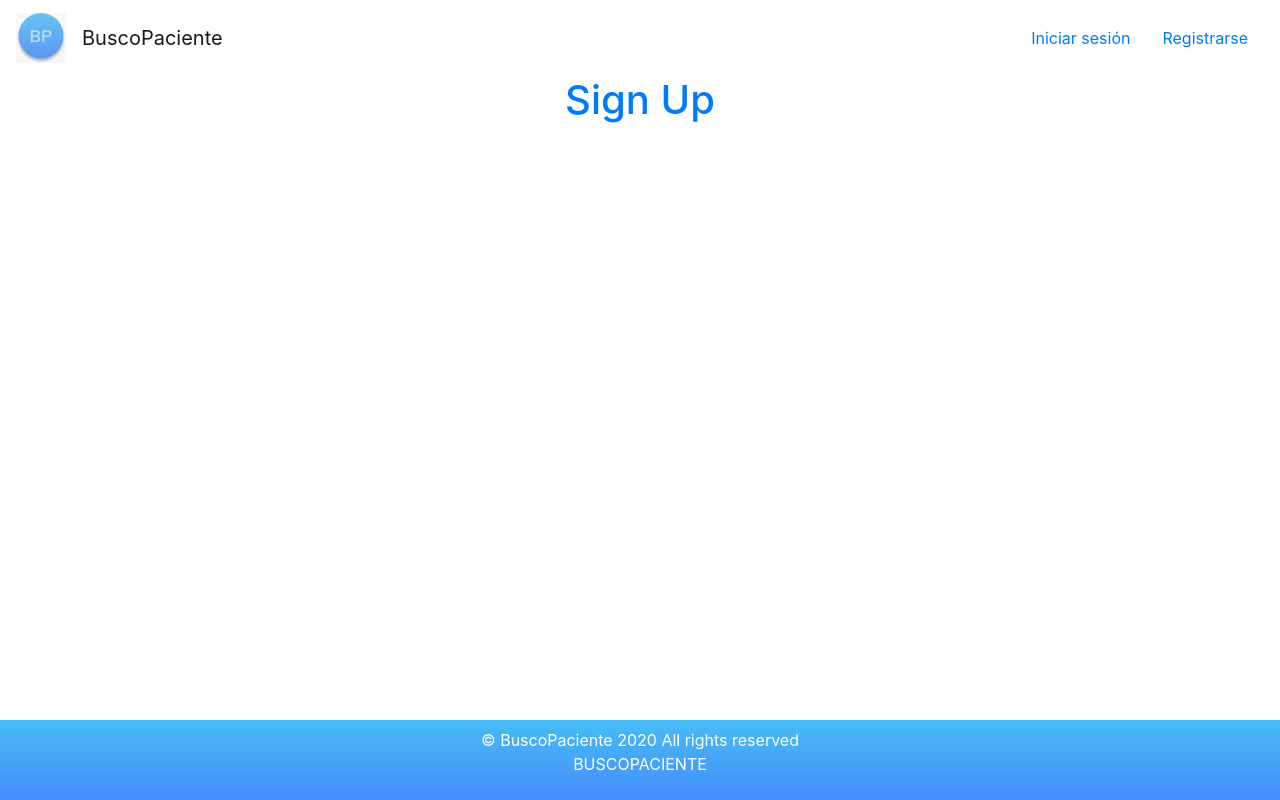
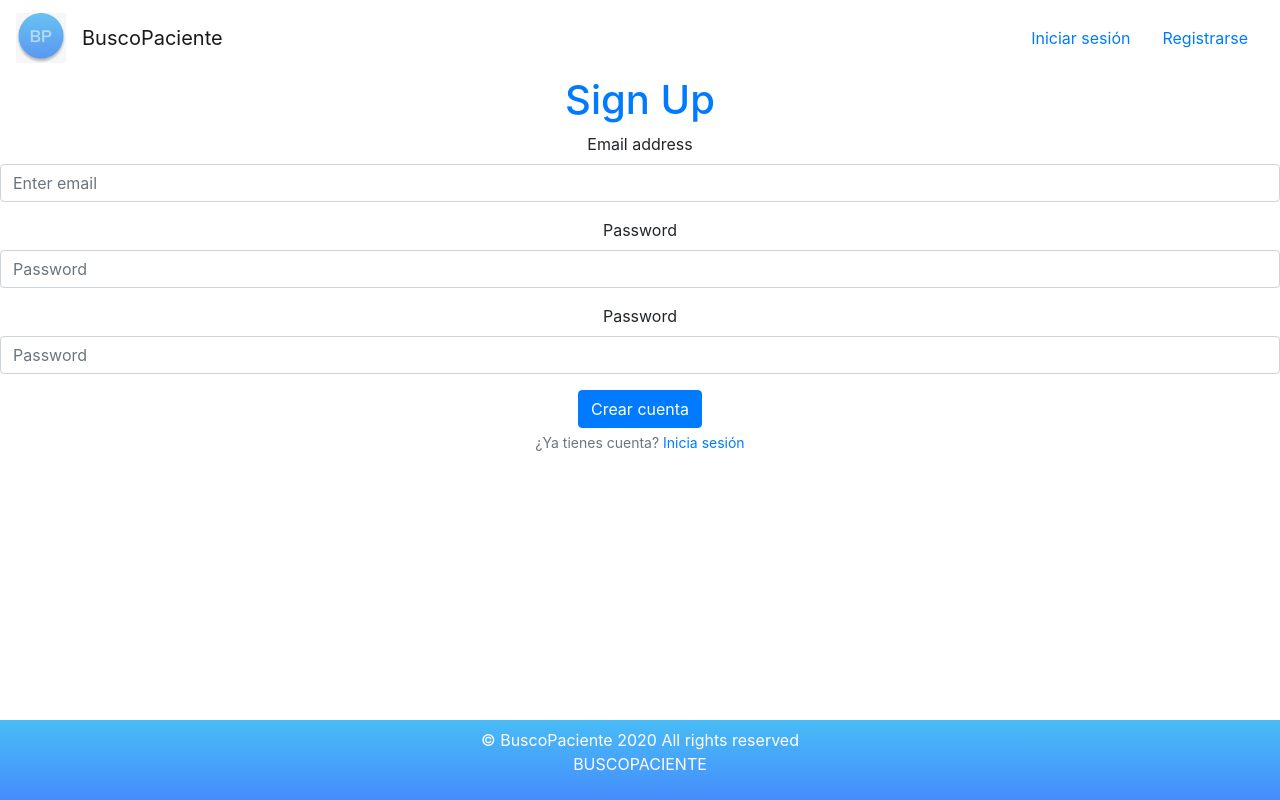
Before and after one commit to celinediaz/buscopaciente, a React (Create React App) app: page /signup in a window 1280 px wide. Built offline with nearby package versions, Linux system fonts and the light colour scheme; no server answers.

Commit message:
Sign up
This is incomplete but I've been battling with this for hours and the sign up finally works. It's a rough one though.

```diff
--- a/package.json
+++ b/package.json
@@ -10,6 +10,7 @@
     "@testing-library/react": "^11.2.5",
     "@testing-library/user-event": "^12.8.3",
     "bootstrap": "^4.6.0",
+    "firebase": "^8.3.2",
     "moment": "^2.29.1",
     "react": "^17.0.1",
     "react-bootstrap": "^1.5.2",
--- a/src/App.js
+++ b/src/App.js
@@ -7,6 +7,7 @@ import VerCitas from './components/VerCitas';
 import AgendarCita from './components/AgendarCita';
 import LandingPage from './components/LandingPage';
 import 'bootstrap/dist/css/bootstrap.min.css';
+import { AuthProvider } from "./contexts/AuthContext";
 import {BrowserRouter as Router, Route, Switch} from 'react-router-dom';
 
 
@@ -15,6 +16,7 @@ function App() {
     <Router>
     <div className="App">
       <Navb />
+      <AuthProvider>
         <Switch>
           <Route exact path="/">
             < LandingPage />
@@ -32,7 +34,7 @@ function App() {
             < AgendarCita />
           </Route>
         </Switch>
-
+        </AuthProvider>
       <Footer />
     </div>
     </Router>
--- a/src/components/Signup.js
+++ b/src/components/Signup.js
@@ -1,9 +1,56 @@
-import React from 'react'
+import React, {useRef, useState} from 'react'
+import { Form, Button, Alert} from "react-bootstrap";
+import { Link } from "react-router-dom";
+import { useAuth } from "../contexts/AuthContext"
+const Signup = () => {
+    const emailRef =useRef();
+    const passRef =useRef();
+    const passConfRef =useRef();
+    const { signup } = useAuth()
+    const [error, setError] = useState('');
+    const [loading, setLoading] = useState(false);
 
-const Signup = () => {
+    async function handleSubmit(e){
+        e.preventDefault()
+        if(passRef.current.value !== passConfRef.current.value){
+            return setError('Las contraseñas son diferentes')
+        }
+        try{
+            setError("")
+            setLoading(true)
+            await signup(emailRef.current.value, passRef.current.value)
+        } catch {
+            console.log("error")
+            setError("No se ha podido crear la cuenta")
+        }
+        setLoading(false);
+    }
     return (
         <div>
             <h1>Sign Up</h1>
+            {error && <Alert variant="danger">{error}</Alert>}
+
+            <Form onSubmit={handleSubmit}>
+              <Form.Group controlId="formBasicEmail">
+                <Form.Label>Email address</Form.Label>
+                <Form.Control type="email" ref={emailRef} placeholder="Enter email" />
+              </Form.Group>
+              <Form.Group controlId="formBasicPassword">
+                <Form.Label>Password</Form.Label>
+                <Form.Control type="password" ref={passRef} placeholder="Password" />
+              </Form.Group>
+              <Form.Group controlId="formBasicPasswordConfirm">
+                <Form.Label>Password</Form.Label>
+                <Form.Control type="password" ref={passConfRef} placeholder="Password" />
+              </Form.Group>
+              <Button variant="primary" type="submit" disabled={loading}>
+                Crear cuenta
+              </Button>
+              <Form.Text className="text-muted">
+                ¿Ya tienes cuenta?{" "}
+                <Link to="/login">Inicia sesión</Link>
+              </Form.Text>
+            </Form>
         </div>
     )
 }
--- /dev/null
+++ b/src/contexts/AuthContext.js
@@ -0,0 +1,37 @@
+import React, { useContext, useState, useEffect } from "react"
+import { auth } from "../firebase"
+
+
+const AuthContext = React.createContext()
+
+export function useAuth() {
+  return useContext(AuthContext)
+}
+
+export function AuthProvider({ children }) {
+  const [currentUser, setCurrentUser] = useState()
+
+  function signup(email, password) {
+    console.log("cuenta creada")
+    return auth.createUserWithEmailAndPassword(email, password)
+  }
+
+  useEffect(() => {
+    const unsubscribe = auth.onAuthStateChanged(user => {
+      setCurrentUser(user)
+    })
+
+    return unsubscribe
+  }, [])
+
+  const value = {
+    currentUser,
+    signup,
+  }
+
+  return (
+    <AuthContext.Provider value={value}>
+      {children}
+    </AuthContext.Provider>
+  )
+}
--- /dev/null
+++ b/src/firebase.js
@@ -0,0 +1,14 @@
+import firebase from "firebase/app"
+import "firebase/auth"
+
+const app = firebase.initializeApp({
+  apiKey: process.env.REACT_APP_FIREBASE_API_KEY,
+  authDomain: process.env.REACT_APP_FIREBASE_AUTH_DOMAIN,
+  projectId: process.env.REACT_APP_FIREBASE_PROJECT_ID,
+  storageBucket: process.env.REACT_APP_FIREBASE_STORAGE_BUCKET,
+  messagingSenderId: process.env.REACT_APP_FIREBASE_MESSAGING_SENDER_ID,
+  appId: process.env.REACT_APP_FIREBASE_APP_ID
+})
+
+export const auth = app.auth()
+export default app
```
Also changed, not shown: 1 other file (tests, documents, lock files or other folders).
